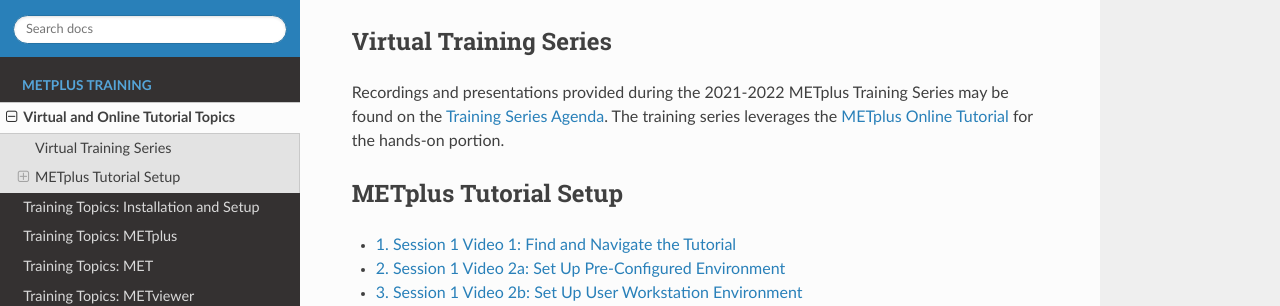
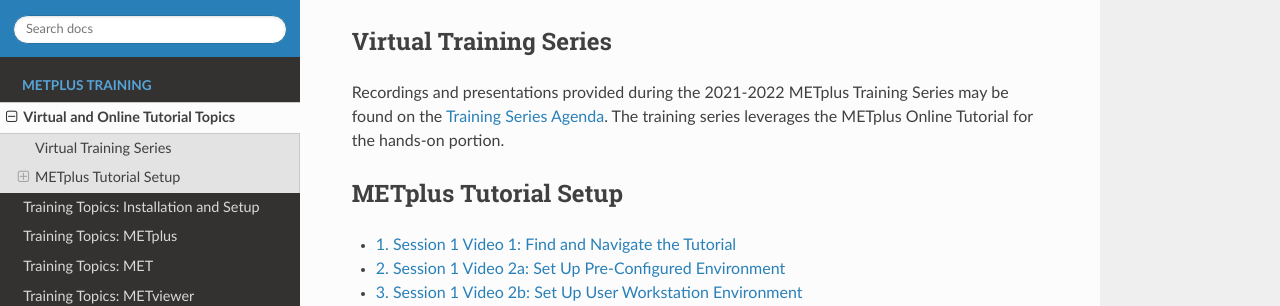
Before and after one commit to dtcenter/METplus-Training, a Sphinx documentation site: the page built from docs/modules/Tutorial/index.rst, in a window 1280 px wide. Shown: the part 183-489 px from the top of the page. Built offline with Sphinx 7.4.7 and the Read the Docs theme 2.0.0, drawn with Linux system fonts in a browser that asks for light colours; some of the changed lines change nothing that is shown.

Commit message:
Removed newly added link

```diff
--- a/docs/modules/Tutorial/index.rst
+++ b/docs/modules/Tutorial/index.rst
@@ -11,9 +11,7 @@
 Recordings and presentations provided during the 2021-2022 METplus Training
 Series may be found on the
 `Training Series Agenda <https://dtcenter.org/events/2021/metplus-training-series/agenda>`_.
-The training series leverages the
-`METplus Online Tutorial <https://dtcenter.org/metplus-practical-session-guide-version-4-0/session-1-metplus-setupgrid-grid>`_
-for the hands-on portion.
+The training series leverages the METplus Online Tutorial for the hands-on portion.
 
 .. _metplus_tutorial_setup:
 
```
